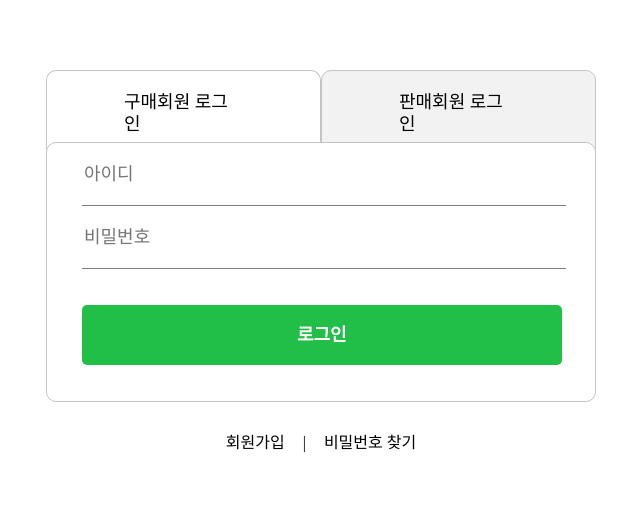
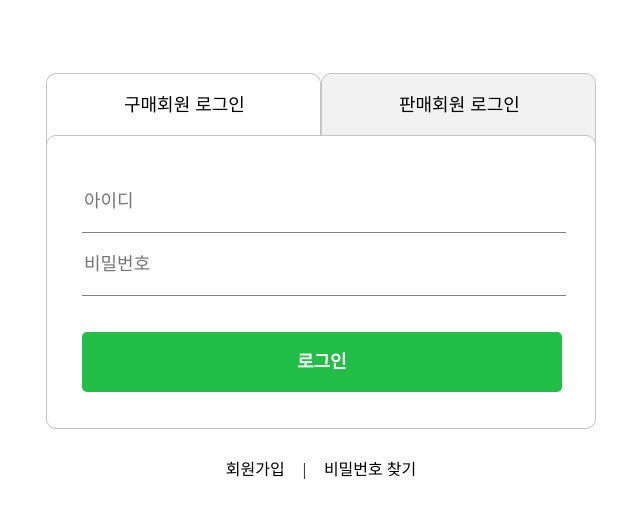
Before and after one commit to DKULena/OpenMarket_Project, a plain HTML site: page OpenMarket_Project/index.html in a window 1280 px wide. Shown: the part 189-704 px from the top of the page, without its empty margins (319-959 px from the left). Drawn offline with Linux system fonts and the light colour scheme.

Commit message:
코드 수정

```diff
--- a/OpenMarket_Project/index.html
+++ b/OpenMarket_Project/index.html
@@ -17,8 +17,8 @@
         action="https://openmarket.weniv.co.kr/accounts/login"
       >
         <div class="login-type">
-          <a href="구매회원 로그인 url" id="buyer">구매회원 로그인</a>
-          <a href="판매회원 로그인 url" id="seller">판매회원 로그인</a>
+          <button href="구매회원 로그인 url" id="buyer">구매회원 로그인</button>
+          <button href="판매회원 로그인 url" id="seller">판매회원 로그인</button>
         </div>
 
         <div class="idpw">
--- a/OpenMarket_Project/style.css
+++ b/OpenMarket_Project/style.css
@@ -10,7 +10,7 @@ main {
   margin-top: 100px;
 
   a img {
-    margin-bottom: 70px;
+    margin-bottom: 63px;
   }
 
   form {
@@ -30,39 +30,40 @@ main {
       justify-items: center;
       align-content: center;
       font-weight: 500px;
-      transform: translateY(8px);
+      transform: translateY(18px);
       max-height: 80px;
 
       #buyer,
       #seller {
         align-content: center;
         border: 1px solid #c4c4c4;
-        padding: 20px 78px 20px 77px;
+        padding: 20px 78px 38px 77px;
         border-radius: 10px 10px 0px 0px;
+        max-width: 275px;
+        white-space: nowrap;
       }
       #buyer {
         border-bottom: none;
         position: relative;
-        z-index: 100;
+        z-index: 1000;
         background-color: white;
       }
       #seller {
         background-color: #f2f2f2;
         position: relative;
-        z-index: 2;
+        z-index: -1;
       }
     }
 
     .idpw {
-      /* padding-left: 35px; */
+      padding-top: 34px;
       border: 1px solid #c4c4c4;
       border-radius: 10px;
-      /* border-top: none; */
       box-sizing: border-box;
       max-width: 550px;
 
       position: relative;
-      z-index: 20;
+      z-index: 100;
       background-color: white;
       #id,
       #password {
```
